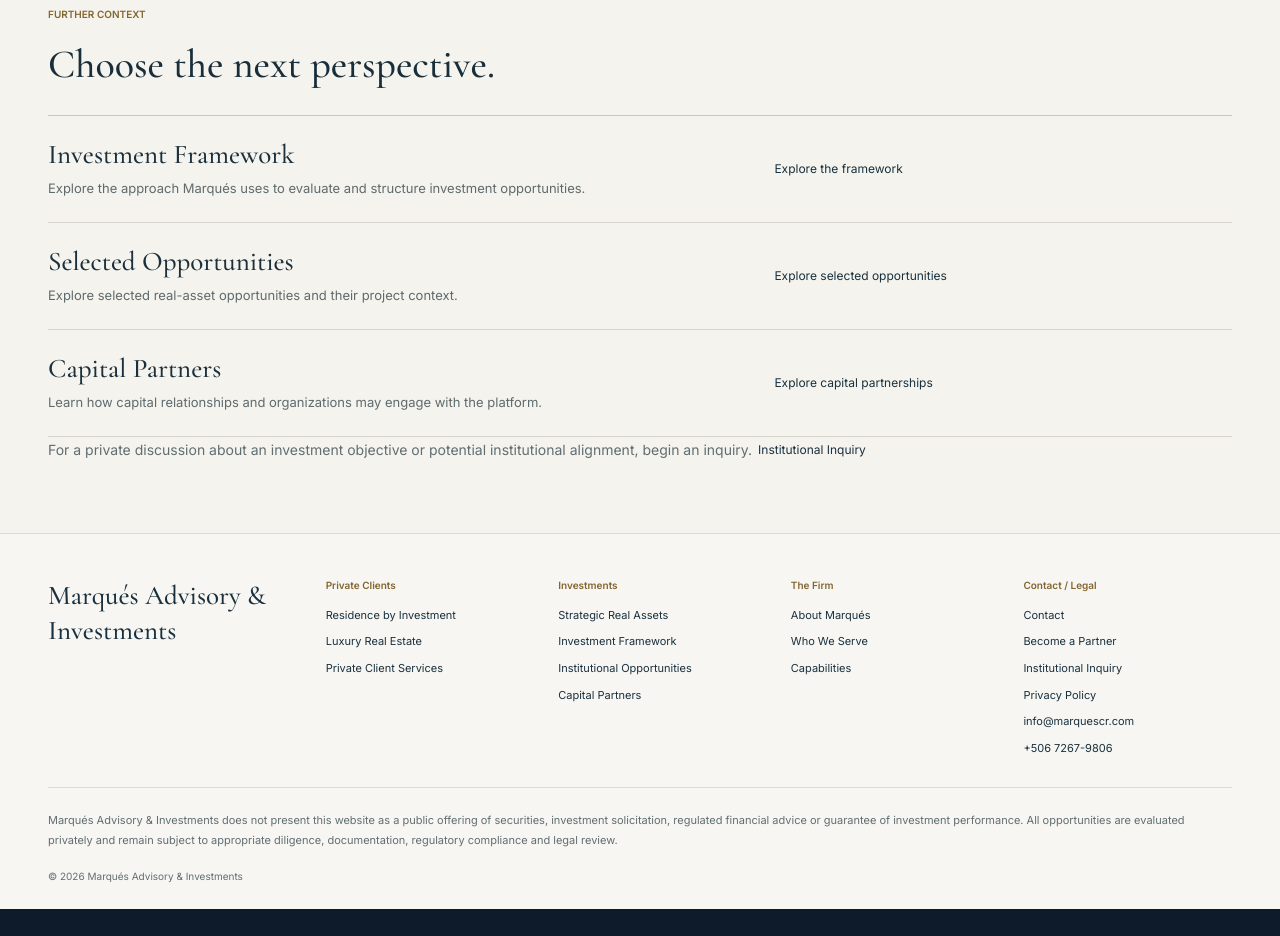
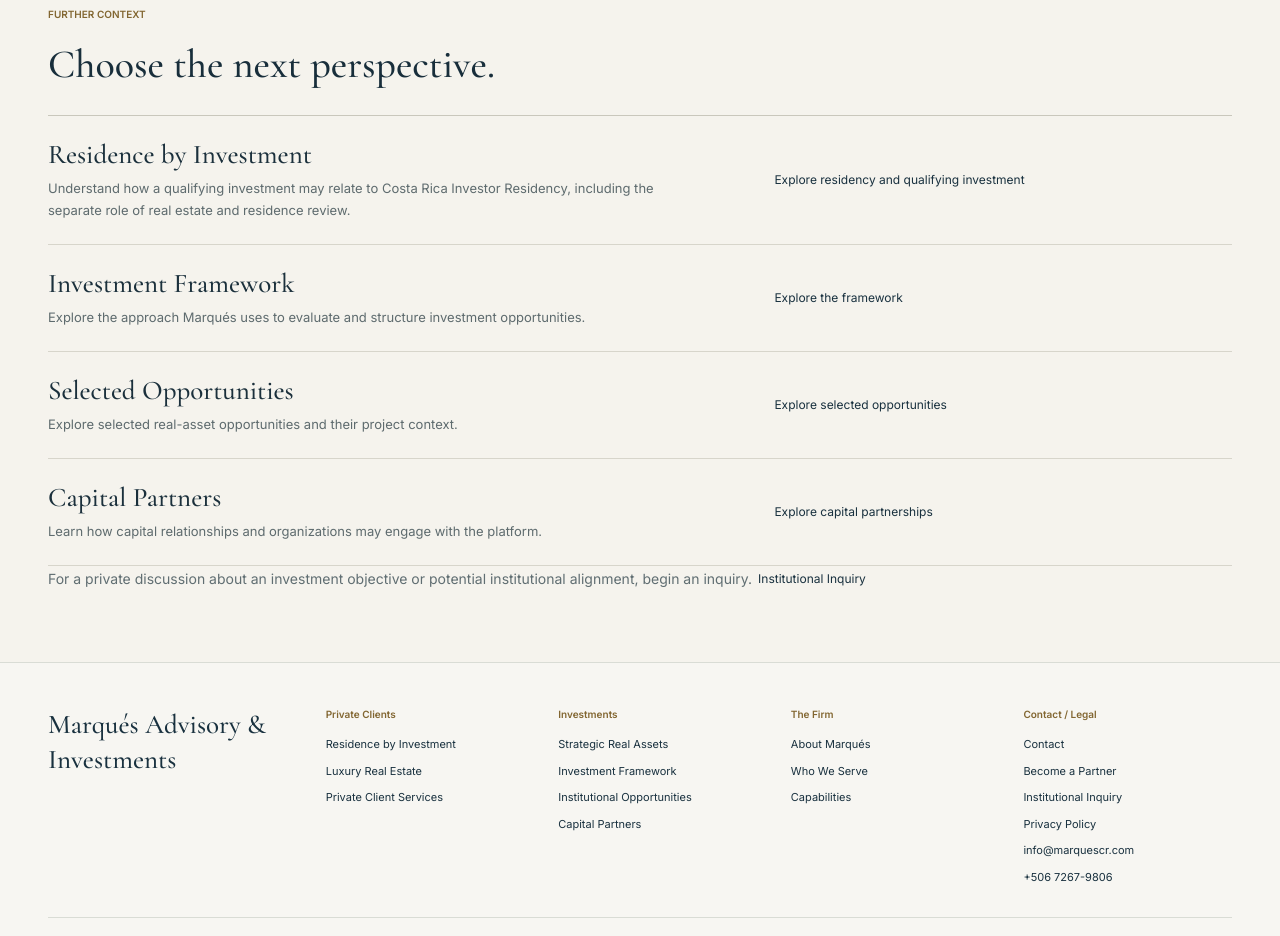
Before and after one commit to marquesadvisory-source/v0-saa-s-landing-page-0r, a Next.js app: page /investments in a window 1280 px wide. Shown: the part 1180-2116 px from the top of the page. Before the commit the page ends 2089 px from the top, so only its background shows below. Built offline with nearby package versions, Linux system fonts and the light colour scheme.

Commit message:
seo: connect investments to residency cluster

```diff
--- a/app/(english)/investments/investments-copy.ts
+++ b/app/(english)/investments/investments-copy.ts
@@ -30,6 +30,7 @@ export const investmentsCopy: Record<Locale, {
     pathwaysEyebrow: "FURTHER CONTEXT",
     pathwaysTitle: "Choose the next perspective.",
     pathways: [
+      { title: "Residence by Investment", body: "Understand how a qualifying investment may relate to Costa Rica Investor Residency, including the separate role of real estate and residence review.", link: "Explore residency and qualifying investment", href: "/residency/real-estate" },
       { title: "Investment Framework", body: "Explore the approach Marqués uses to evaluate and structure investment opportunities.", link: "Explore the framework", href: "/investment-framework" },
       { title: "Selected Opportunities", body: "Explore selected real-asset opportunities and their project context.", link: "Explore selected opportunities", href: "/projects" },
       { title: "Capital Partners", body: "Learn how capital relationships and organizations may engage with the platform.", link: "Explore capital partnerships", href: "/capital-partners" },
@@ -53,6 +54,7 @@ export const investmentsCopy: Record<Locale, {
     pathwaysEyebrow: "MÁS CONTEXTO",
     pathwaysTitle: "Elija la siguiente perspectiva.",
     pathways: [
+      { title: "Residencia por inversión", body: "Comprenda cómo una inversión que califique puede relacionarse con la residencia para inversionistas en Costa Rica y el papel separado de la revisión inmobiliaria y migratoria.", link: "Explore residencia e inversión que califica", href: "/residency/real-estate" },
       { title: "Marco de Inversión", body: "Explore el enfoque que Marqués utiliza para evaluar y estructurar oportunidades de inversión.", link: "Explore el marco", href: "/investment-framework" },
       { title: "Oportunidades seleccionadas", body: "Explore oportunidades seleccionadas en activos reales y el contexto de cada proyecto.", link: "Explore las oportunidades", href: "/projects" },
       { title: "Socios de capital", body: "Conozca cómo las relaciones de capital y las organizaciones pueden vincularse con la plataforma.", link: "Explore las alianzas de capital", href: "/capital-partners" },
@@ -76,6 +78,7 @@ export const investmentsCopy: Record<Locale, {
     pathwaysEyebrow: "POUR ALLER PLUS LOIN",
     pathwaysTitle: "Choisissez la perspective suivante.",
     pathways: [
+      { title: "Résidence par investissement", body: "Comprenez comment un investissement admissible peut s’inscrire dans une stratégie de résidence pour investisseurs au Costa Rica, distincte de l’analyse immobilière.", link: "Découvrir résidence et investissement admissible", href: "/residency/real-estate" },
       { title: "Cadre d’investissement", body: "Découvrir l’approche de Marqués pour évaluer et structurer les opportunités d’investissement.", link: "Découvrir le cadre", href: "/investment-framework" },
       { title: "Opportunités sélectionnées", body: "Découvrir des opportunités sélectionnées en actifs réels et le contexte des projets.", link: "Découvrir les opportunités", href: "/projects" },
       { title: "Partenaires en capital", body: "Découvrir comment les relations de capital et les organisations peuvent s’engager avec la plateforme.", link: "Découvrir les partenariats", href: "/capital-partners" },
@@ -99,6 +102,7 @@ export const investmentsCopy: Record<Locale, {
     pathwaysEyebrow: "延伸了解",
     pathwaysTitle: "选择下一项内容。",
     pathways: [
+      { title: "投资居留", body: "了解符合条件的投资如何可能与哥斯达黎加投资者居留相关，以及房地产审查与居留审查各自的作用。", link: "了解居留与合格投资", href: "/residency/real-estate" },
       { title: "投资框架", body: "了解 Marqués 评估和构建投资机会所采用的方法。", link: "探索投资框架", href: "/investment-framework" },
       { title: "精选机会", body: "查看精选实物资产机会及其项目背景。", link: "查看精选机会", href: "/projects" },
       { title: "资本合作伙伴", body: "了解资本关系与机构如何与平台开展合作。", link: "了解资本合作", href: "/capital-partners" },
```
